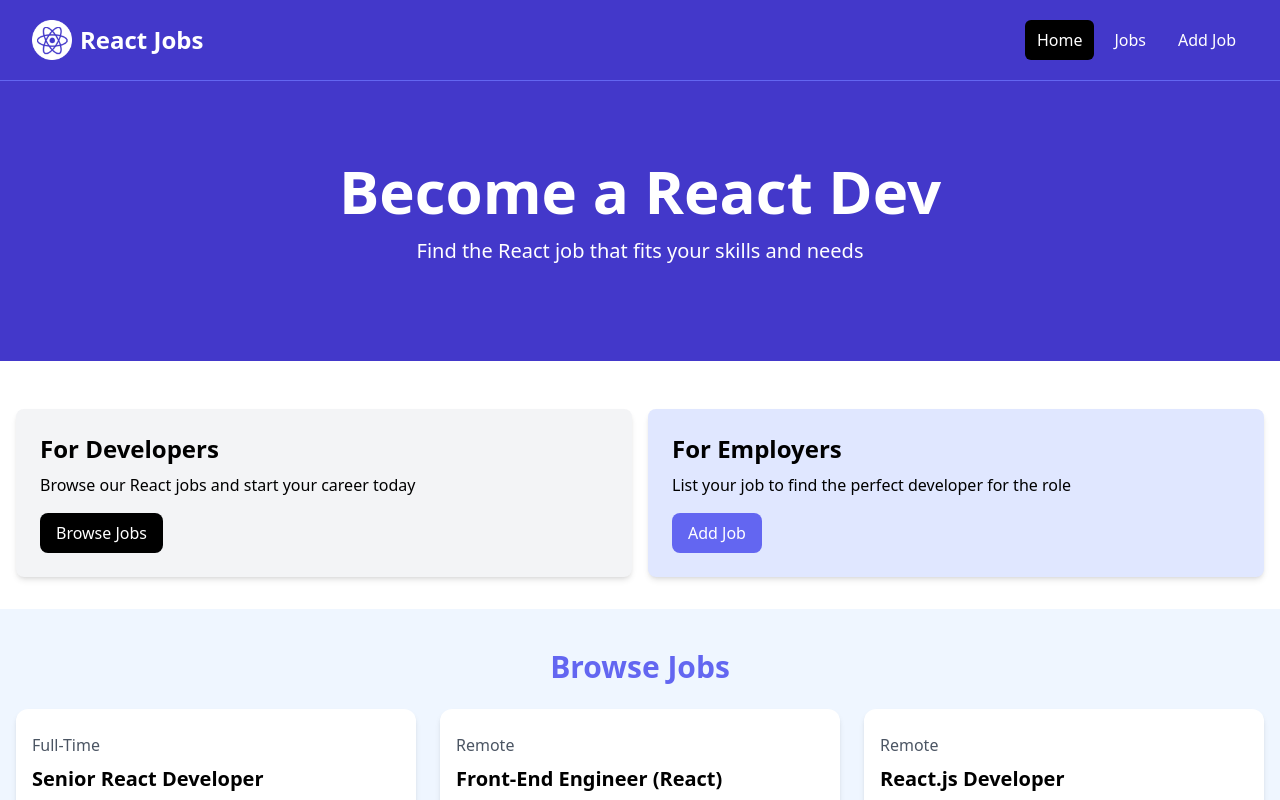
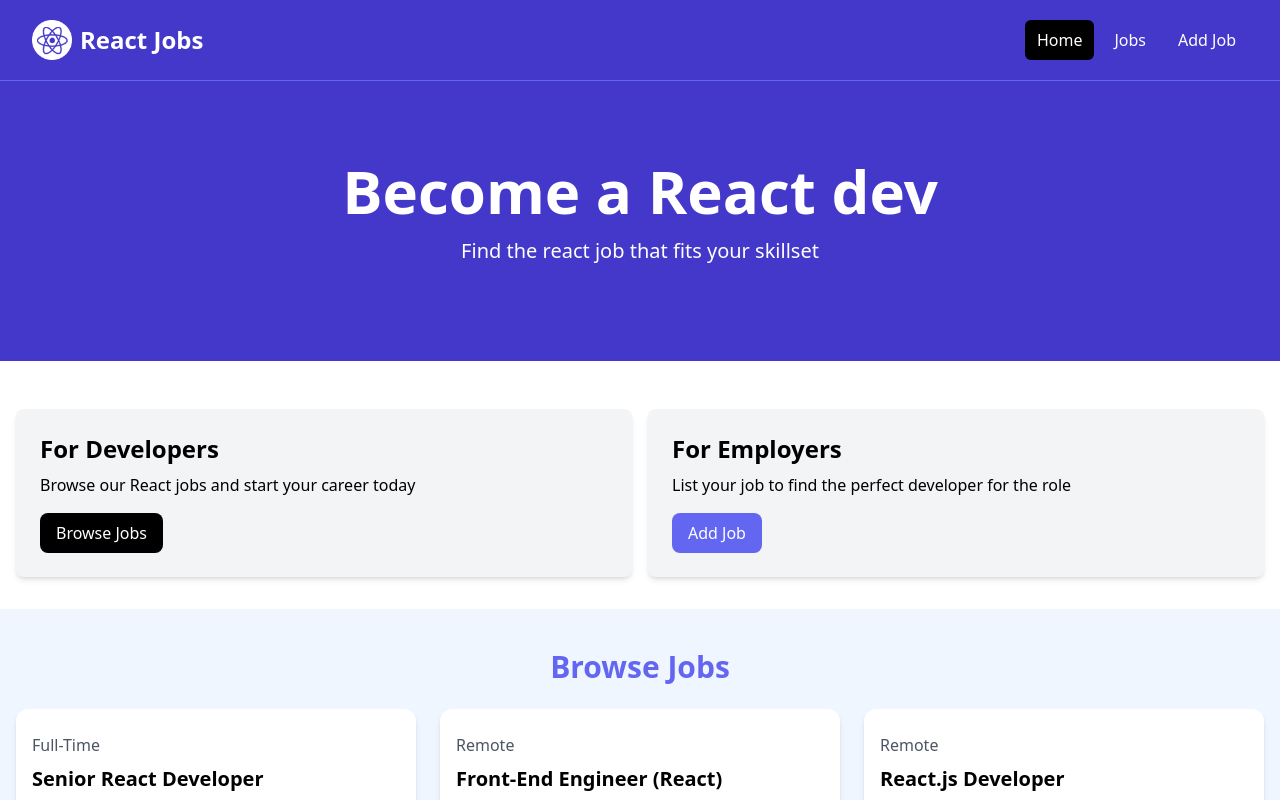
Before and after one commit to kamran-faiz/React-jobs-side, a React (Vite) app: page / in a window 1280 px wide. Shown: the top 800 px of the page. Built offline with nearby package versions, Linux system fonts and the light colour scheme.

Commit message:
Created and used HOmecard and Card components

```diff
--- a/src/App.jsx
+++ b/src/App.jsx
@@ -1,6 +1,7 @@
 import React from "react";
 import Navbar from "./components/Navbar";
 import Hero from "./components/Hero"
+import HomeCards from "./components/HomeCards";
 
 const App = () => {
   return (
@@ -8,39 +9,11 @@ const App = () => {
 
      <Navbar />
       <Hero />
+      <HomeCards />
 
 
-      {/* <!-- Developers and Employers --> */}
-      <section className="py-4">
-        <div className="container-xl lg:container m-auto">
-          <div className="grid grid-cols-1 md:grid-cols-2 gap-4 p-4 rounded-lg">
-            <div className="bg-gray-100 p-6 rounded-lg shadow-md">
-              <h2 className="text-2xl font-bold">For Developers</h2>
-              <p className="mt-2 mb-4">
-                Browse our React jobs and start your career today
-              </p>
-              <a
-                href="/jobs.html"
-                className="inline-block bg-black text-white rounded-lg px-4 py-2 hover:bg-gray-700"
-              >
-                Browse Jobs
-              </a>
-            </div>
-            <div className="bg-indigo-100 p-6 rounded-lg shadow-md">
-              <h2 className="text-2xl font-bold">For Employers</h2>
-              <p className="mt-2 mb-4">
-                List your job to find the perfect developer for the role
-              </p>
-              <a
-                href="/add-job.html"
-                className="inline-block bg-indigo-500 text-white rounded-lg px-4 py-2 hover:bg-indigo-600"
-              >
-                Add Job
-              </a>
-            </div>
-          </div>
-        </div>
-      </section>
+
+
 
       {/* <!-- Browse Jobs --> */}
       <section className="bg-blue-50 px-4 py-10">
--- /dev/null
+++ b/src/components/Card.jsx
@@ -0,0 +1,12 @@
+import React from 'react'
+
+const Card = ({children}) => {
+  return (
+    <div className="bg-gray-100 p-6 rounded-lg shadow-md">
+        {children}
+
+    </div>
+  )
+}
+
+export default Card
--- a/src/components/Hero.jsx
+++ b/src/components/Hero.jsx
@@ -1,16 +1,16 @@
 import React from 'react'
 
-const Hero = () => {
+const Hero = ({title='Become a React dev' , subtitle='Find the react job that fits your skillset'}) => {
   return (
     <div>
        <section className="bg-indigo-700 py-20 mb-4">
         <div className="max-w-7xl mx-auto px-4 sm:px-6 lg:px-8 flex flex-col items-center">
           <div className="text-center">
             <h1 className="text-4xl font-extrabold text-white sm:text-5xl md:text-6xl">
-              Become a React Dev
+             {title}
             </h1>
             <p className="my-4 text-xl text-white">
-              Find the React job that fits your skills and needs
+              {subtitle}
             </p>
           </div>
         </div>
--- /dev/null
+++ b/src/components/HomeCards.jsx
@@ -0,0 +1,42 @@
+import React from 'react'
+import Card from './Card'
+
+const HomeCards = () => {
+  return (
+    <div>
+         <section className="py-4">
+        <div className="container-xl lg:container m-auto">
+          <div className="grid grid-cols-1 md:grid-cols-2 gap-4 p-4 rounded-lg">
+            <Card>
+                <h2 className="text-2xl font-bold">For Developers</h2>
+              <p className="mt-2 mb-4">
+                Browse our React jobs and start your career today
+              </p>
+              <a
+                href="/jobs.html"
+                className="inline-block bg-black text-white rounded-lg px-4 py-2 hover:bg-gray-700"
+              >
+                Browse Jobs
+              </a>
+               </Card>
+             <Card>
+                <h2 className="text-2xl font-bold">For Employers</h2>
+              <p className="mt-2 mb-4">
+                List your job to find the perfect developer for the role
+              </p>
+              <a
+                href="/add-job.html"
+                className="inline-block bg-indigo-500 text-white rounded-lg px-4 py-2 hover:bg-indigo-600"
+              >
+                Add Job
+              </a>
+             </Card>
+          </div>
+        </div>
+      </section>
+
+    </div>
+  )
+}
+
+export default HomeCards
```
